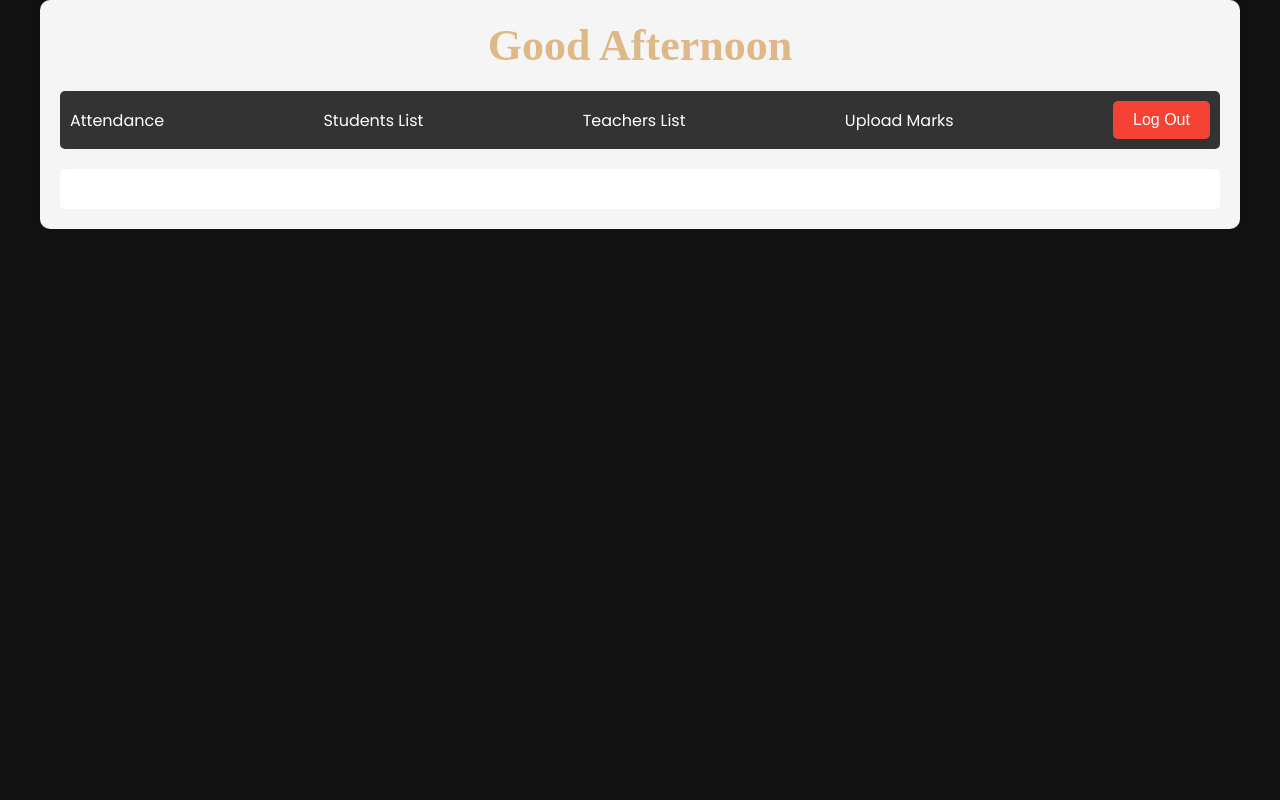
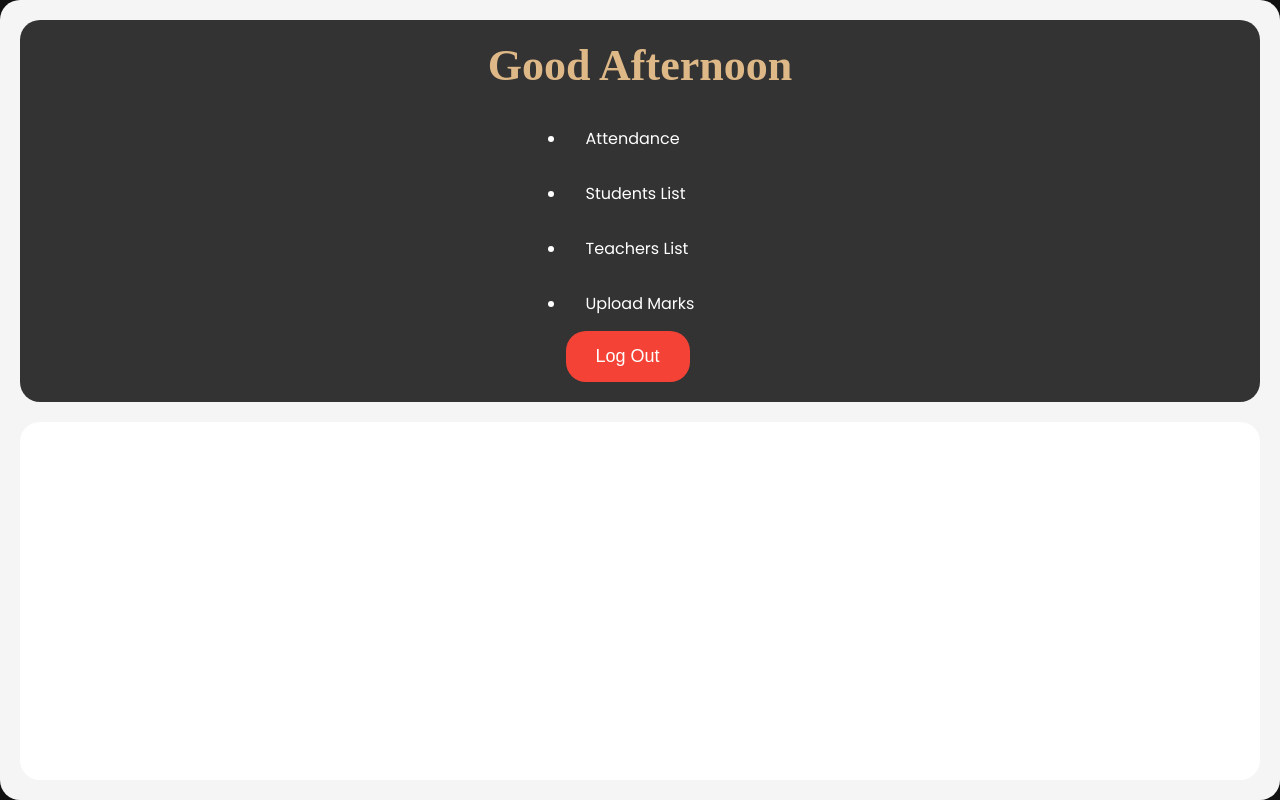
Before and after one commit to Quantsanskar/my-website, a Next.js app: page /admin in a window 1280 px wide. Built offline with nearby package versions, Linux system fonts and the light colour scheme.

Commit message:
modified styling of admin dashboard

```diff
--- a/components/newAdminDashboard.js
+++ b/components/newAdminDashboard.js
@@ -25,21 +25,20 @@ const AdminDashboard = () => {
     setGreeting(greeting); // Update the greeting state
   }, []);
 
-
-
   return (
     <div className={styles.adminDashboard}>
+      <div className={styles.navbarContainer}> {/* Enclosing container for the navbar */}
         <div className={styles.greeting}>{greeting}</div>
         <nav className={styles.navbar}>
           <ul className={styles.navbarList}>
-            <li onClick={() => router.push('/attendance')}>Attendance</li> {/* Use arrow function to prevent immediate execution */}
+            <li onClick={() => router.push('/attendance')}>Attendance</li>
             <li>Students List</li>
             <li>Teachers List</li>
             <li>Upload Marks</li>
             <button className={styles.navbarLogOutButton} onClick={handleLogout}>Log Out</button>
-
           </ul>
         </nav>
+      </div>
       <div className={styles.mainContent}>
         {/* Your fancy content goes here */}
       </div>
--- a/styles/AdminDashboard.module.css
+++ b/styles/AdminDashboard.module.css
@@ -1,12 +1,18 @@
 /* AdminDashboard.module.css */
 
 .adminDashboard {
-    max-width: 1200px;
-    margin: 0 auto;
     padding: 20px;
     background-color: #f5f5f5;
-    border-radius: 10px;
-    box-shadow: 0 0 10px rgba(0, 0, 0, 0.1);
+    border-radius: 20px;
+    /* Increased border radius for a curvier look */
+    box-shadow: 0 0 20px rgba(0, 0, 0, 0.1);
+    /* Increased box shadow for depth */
+    display: flex;
+    flex-direction: column;
+    justify-content: space-between;
+    /* Align content vertically with space between */
+    height: 100vh;
+    /* Ensure the dashboard covers the entire viewport height */
 }
 
 .greeting {
@@ -18,59 +24,72 @@
     margin-bottom: 20px;
 }
 
-.navbar {
+.navbarContainer {
     background-color: #333;
-    border-radius: 5px;
-    padding: 10px;
+    border-radius: 20px;
+    /* Increased border radius for a curvier look */
+    padding: 20px;
+    /* Increased padding for more spacing */
+    margin-bottom: 20px;
 }
 
-.navbar ul {
-    list-style-type: none;
+.navbar {
+    display: flex;
+    justify-content: center;
+    align-items: center;
+    list-style: none;
     padding: 0;
     margin: 0;
 }
 
+.navbarItemContainer {
+    margin-right: 20px;
+    /* Increased margin for more spacing between items */
+}
+
+.navbarItemContainer:hover {
+    background-color: #444;
+    /* Change background color on hover */
+}
+
 .navbar ul li {
-    display: inline-block;
-    margin-right: 10px;
     color: #fff;
     cursor: pointer;
+    padding: 15px 20px;
+    /* Increased padding for more clickable area */
+    border-radius: 20px;
+    /* Increased border radius for a curvier look */
 }
-.navbarList {
-    display: flex;
-    justify-content: space-between; /* Align list items horizontally with space between them */
-    align-items: center; /* Align list items vertically in the center */
-    list-style: none;
-    padding: 0;
-  }
+
+.navbar ul li:hover {
+    background-color: #444;
+    /* Change background color on hover */
+}
 
 .mainContent {
-    margin-top: 20px;
     padding: 20px;
+    /* Increased padding for more spacing */
     background-color: #fff;
-    border-radius: 5px;
+    border-radius: 20px;
+    /* Increased border radius for a curvier look */
+    flex: 1;
+    /* Fill the remaining vertical space */
 }
 
 .navbarLogOutButton {
     background-color: #f44336;
-    /* Red background color */
     color: #fff;
-    /* White text color */
-    padding: 10px 20px;
-    /* Padding around the button text */
-    font-size: 16px;
-    /* Font size */
+    padding: 15px 30px;
+    /* Increased padding for a bigger button */
+    font-size: 18px;
+    /* Increased font size for better visibility */
     border: none;
-    /* Remove border */
-    border-radius: 5px;
-    /* Rounded corners */
+    border-radius: 20px;
+    /* Increased border radius for a curvier look */
     cursor: pointer;
-    /* Change cursor to pointer on hover */
     transition: background-color 0.3s, color 0.3s;
-    /* Smooth transition for color changes */
 }
 
 .navbarLogOutButton:hover {
     background-color: #d32f2f;
-    /* Darker red background color on hover */
 }
```
Lines whose indentation alone changed are shown as unchanged.
